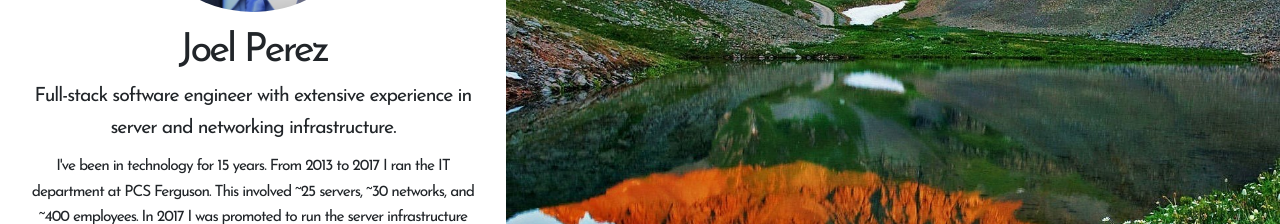
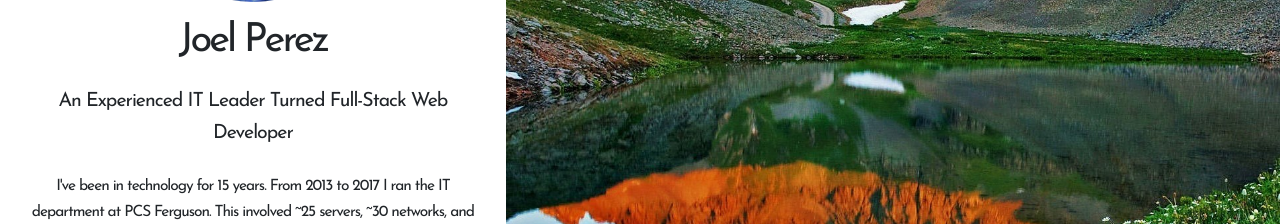
Before and after one commit to Full-lifey/Portfolio, a React (Create React App) app: page / in a window 1280 px wide. Shown: the part 258-482 px from the top of the page. Built offline with nearby package versions, Linux system fonts and the light colour scheme; no server answers.

Commit message:
re-wrote and added padding to banner sub-header

```diff
--- a/src/components/Banner.js
+++ b/src/components/Banner.js
@@ -45,10 +45,7 @@ const Banner = props => {
           <h1>Joel Perez</h1>
         </div>
         <div className="banner-subheader">
-          <p>
-            Full-stack software engineer with extensive experience in server and
-            networking infrastructure.
-          </p>
+          <p>An Experienced IT Leader Turned Full-Stack Web Developer</p>
         </div>
         <p className="banner-detail">
           I've been in technology for 15 years. From 2013 to 2017 I ran the IT
--- a/src/components/Banner.scss
+++ b/src/components/Banner.scss
@@ -42,6 +42,7 @@
       }
     }
     .banner-subheader {
+      padding: 15px 0 15px 0;
       p {
         font-size: 1.6rem;
       }
```
